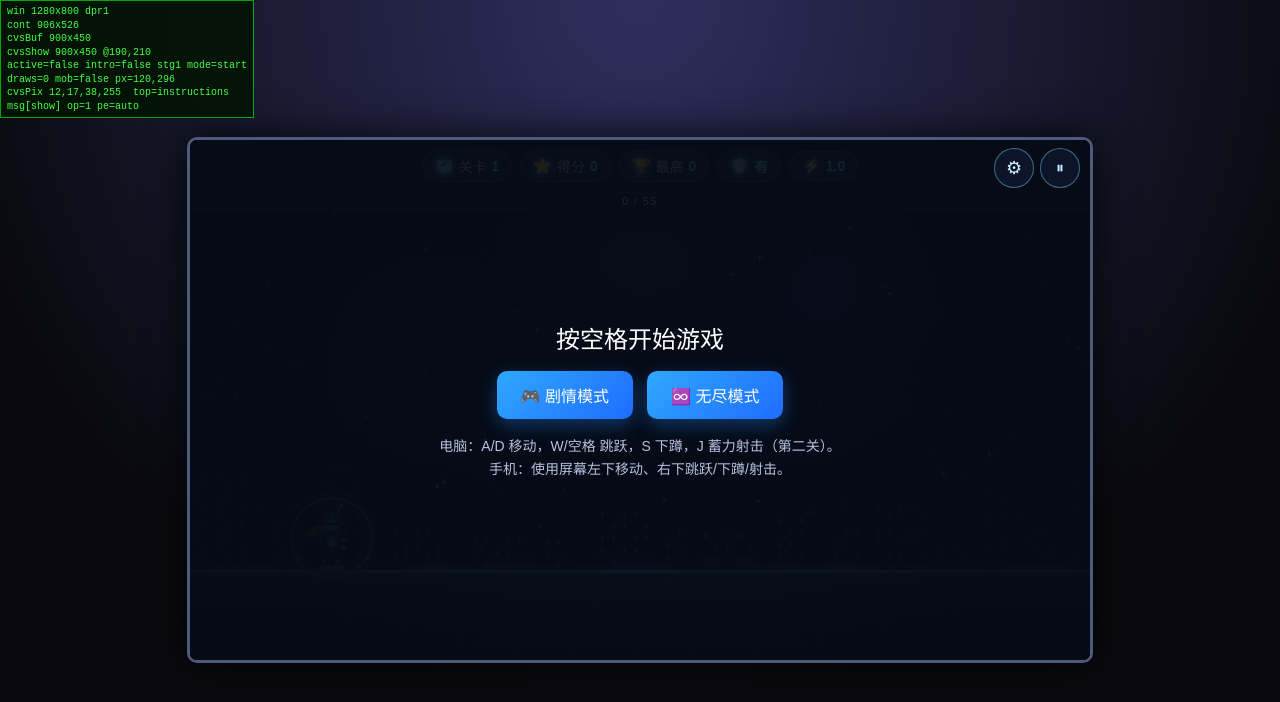
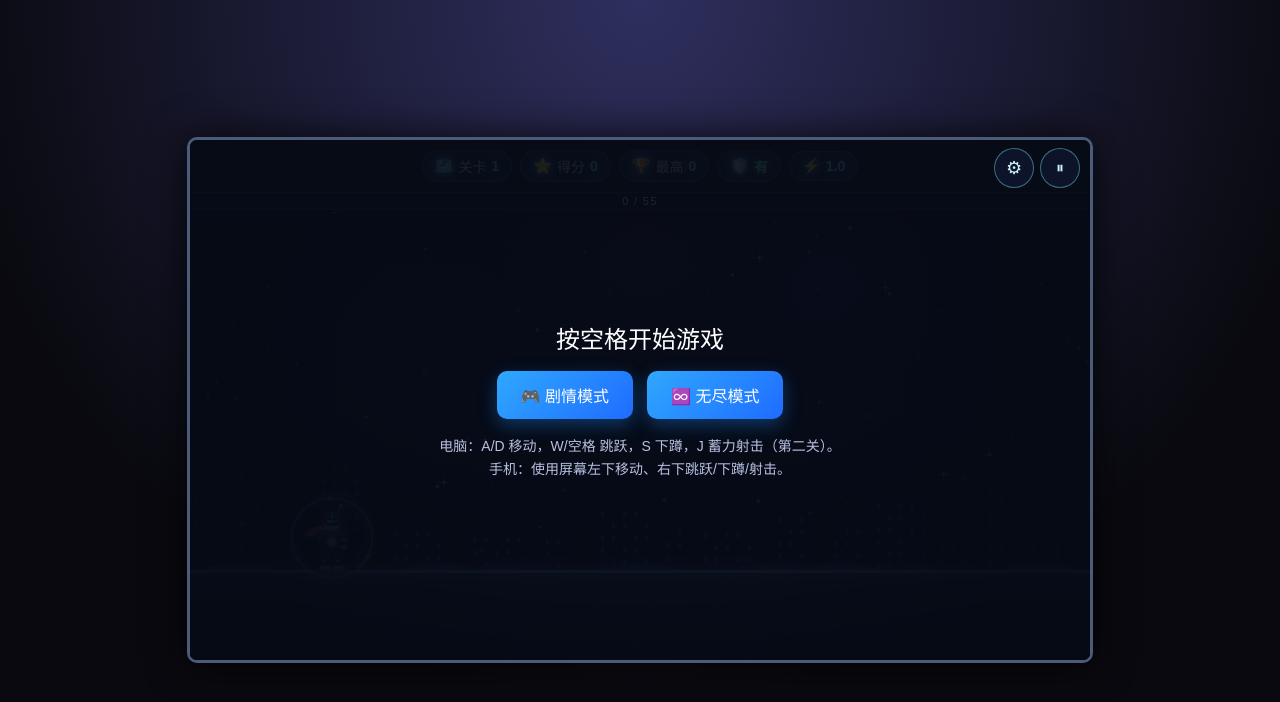
Before and after one commit to jasonxingxing211-beep/jump-dodge-game, a plain HTML site: page index.html in a window 1280 px wide. Drawn offline with Linux system fonts and the light colour scheme.

Commit message:
Update index.html

```diff
--- a/index.html
+++ b/index.html
@@ -406,18 +406,6 @@
   </div>
 
   <script>
-    // 【临时诊断】把运行时错误显示到屏幕底部，便于在手机上定位问题（确认后可移除）
-    window.addEventListener('error', function (e) {
-      var d = document.getElementById('__errbar');
-      if (!d) {
-        d = document.createElement('div');
-        d.id = '__errbar';
-        d.style.cssText = 'position:fixed;left:0;right:0;bottom:0;z-index:99999;background:rgba(190,0,0,0.92);color:#fff;font:12px/1.4 monospace;padding:6px 8px;word-break:break-all;white-space:pre-wrap;';
-        document.body.appendChild(d);
-      }
-      d.textContent = 'JS错误: ' + (e.message || '') + '\n@ ' + ((e.filename || '').split('/').pop()) + ':' + e.lineno + ':' + e.colno;
-    });
-
     const canvas = document.getElementById('gameCanvas');
     const ctx = canvas.getContext('2d');
     const scoreEl = document.getElementById('score');
@@ -2663,8 +2651,7 @@
     }
 
     function drawScene() {
-      window.__drawCount = (window.__drawCount || 0) + 1;
-      // 兜底：游戏运行中（active）时，开始/片头遮罩不应显示，强制隐藏避免遮住画面
+      // 游戏运行中（active）时，开始/片头遮罩不应显示，强制隐藏避免遮住画面
       if (state.active && message.classList.contains('show')) message.classList.remove('show');
       ctx.save();
       // 屏幕震动
@@ -3782,45 +3769,6 @@
     initBackground();
     resetGame();
     renderSkinPicker();
-
-    // 【临时诊断面板】显示 canvas 实际尺寸/位置/状态，定位手机端黑屏问题（确认后移除）
-    (function () {
-      const p = document.createElement('div');
-      p.id = '__diag';
-      p.style.cssText = 'position:fixed;top:0;left:0;z-index:99998;background:rgba(0,20,0,0.82);color:#4f4;font:10px/1.35 monospace;padding:4px 6px;white-space:pre;pointer-events:none;border:1px solid #0a0;';
-      document.body.appendChild(p);
-      let frames = 0, lastDraw = 0;
-      const _origDraw = typeof drawScene === 'function' ? drawScene : null;
-      window.__drawCount = 0;
-      setInterval(function () {
-        try {
-          const r = canvas.getBoundingClientRect();
-          const cont = document.getElementById('gameContainer').getBoundingClientRect();
-          const mob = ('ontouchstart' in window) || navigator.maxTouchPoints > 0;
-          // 读取 canvas 中心像素，判定缓冲区是否真的画了内容
-          let cpix = '?';
-          try {
-            const id = ctx.getImageData(canvas.width >> 1, canvas.height >> 1, 1, 1).data;
-            cpix = id[0] + ',' + id[1] + ',' + id[2] + ',' + id[3];
-          } catch (e) { cpix = 'ERR:' + (e.message || e.name); }
-          // 读取 canvas 上层是否被遮挡：取 canvas 中心屏幕坐标处最顶层元素
-          let topEl = '?';
-          try {
-            const el = document.elementFromPoint(Math.round(r.left + r.width / 2), Math.round(r.top + r.height / 2));
-            topEl = el ? (el.id || el.tagName) : 'null';
-          } catch (e) { topEl = 'ERR'; }
-          p.textContent =
-            'win ' + window.innerWidth + 'x' + window.innerHeight + ' dpr' + window.devicePixelRatio + '\n' +
-            'cont ' + Math.round(cont.width) + 'x' + Math.round(cont.height) + '\n' +
-            'cvsBuf ' + canvas.width + 'x' + canvas.height + '\n' +
-            'cvsShow ' + Math.round(r.width) + 'x' + Math.round(r.height) + ' @' + Math.round(r.left) + ',' + Math.round(r.top) + '\n' +
-            'active=' + state.active + ' intro=' + state.intro.active + ' stg' + state.stage + ' mode=' + state.messageMode + '\n' +
-            'draws=' + window.__drawCount + ' mob=' + mob + ' px=' + Math.round(player.x) + ',' + Math.round(player.y) + '\n' +
-            'cvsPix ' + cpix + '  top=' + topEl + '\n' +
-            'msg[' + message.className + '] op=' + getComputedStyle(message).opacity + ' pe=' + getComputedStyle(message).pointerEvents;
-        } catch (e) { p.textContent = 'diag err: ' + e.message; }
-      }, 400);
-    })();
   </script>
 </body>
 </html>
```
